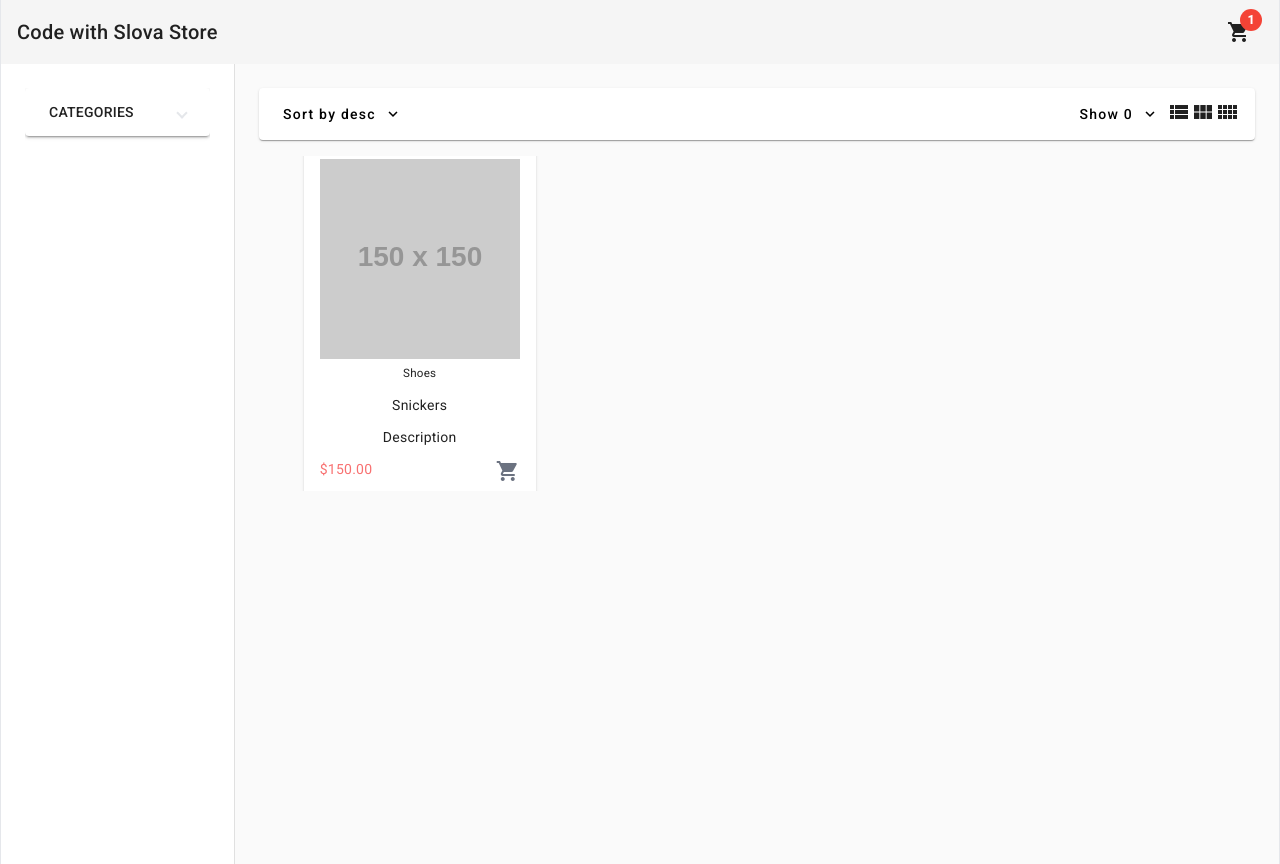
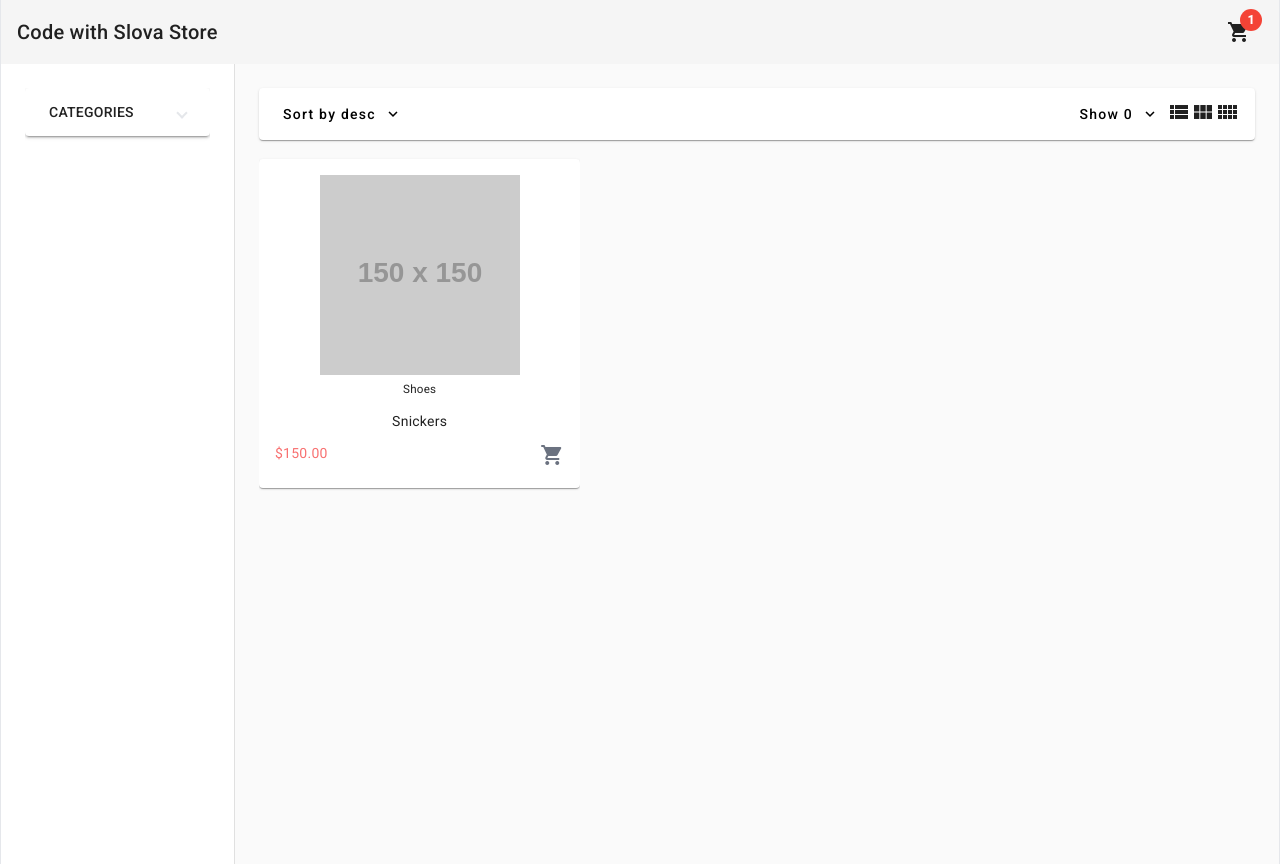
Before and after one commit to mmkrty/yt-angular-store, an Angular app: page /home in a window 1280 px wide. Built offline with nearby package versions, Linux system fonts and the light colour scheme.

Commit message:
implement single full width view for product box

```diff
--- a/src/app/pages/home/components/product-box/product-box.component.html
+++ b/src/app/pages/home/components/product-box/product-box.component.html
@@ -1,11 +1,12 @@
-<mat-card class="text-center p-4">
-  <div>
-    <img class="mb-1 mx-auto h-[200px]" src="https://via.placeholder.com/150" alt="">
-    <div class="w-full">
+<mat-card [ngClass]="{'text-center': !fullWidthMode} " class="p-4">
+  <div [ngClass]="{'flex': fullWidthMode}">
+    <img class="mb-1 mx-auto" [ngClass]="{'h-[200px]': !fullWidthMode, 'h-[300px]': fullWidthMode}"
+      src="https://via.placeholder.com/150" alt="">
+    <div class="w-full" [ngClass]="{'px-8 flex flex-col justify-between': fullWidthMode}">
       <div>
         <h5>Shoes</h5>
         <p class="truncate hover:whitespace-normal">Snickers</p>
-        <p>Description</p>
+        <p *ngIf="fullWidthMode">Description</p>
       </div>
       <div class="flex justify-between">
         <span class="text-red-400">{{'150'| currency}}</span>
--- a/src/app/pages/home/home.component.html
+++ b/src/app/pages/home/home.component.html
@@ -6,7 +6,7 @@
     <app-products-header (columnsCountChange)="onColumnsChange($event)"></app-products-header>
     <mat-grid-list gutterSize="16" [cols]="cols" [rowHeight]="rowHeight">
       <mat-grid-tile>
-        <app-product-box></app-product-box>
+        <app-product-box class="w-full" [fullWidthMode]="cols === 1"></app-product-box>
       </mat-grid-tile>
     </mat-grid-list>
   </mat-drawer-content>
```
Also changed, not shown: src/app/pages/home/components/product-box/product-box.component.ts (+5 -6 lines), 1 other file (tests, documents, lock files or other folders).
